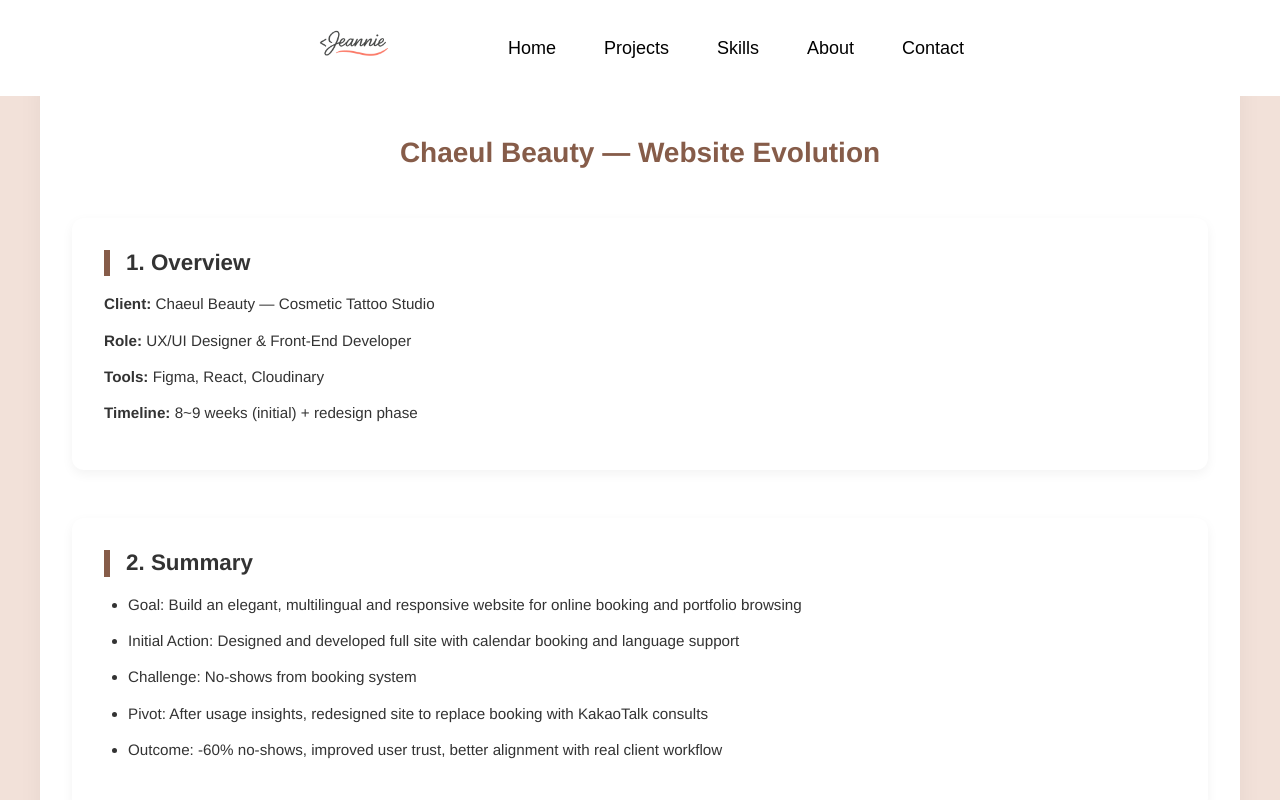
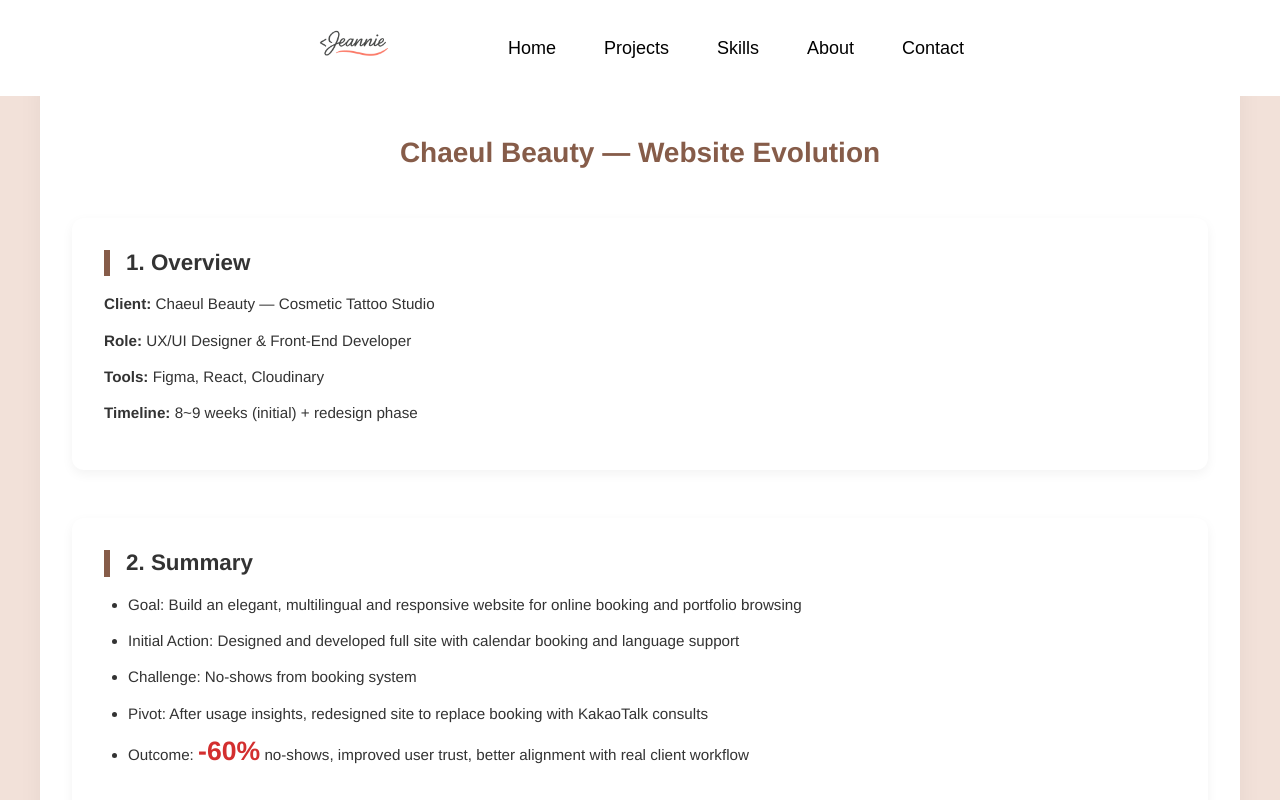
Before and after one commit to Mijincode/jeannie-portfolio, a React (Create React App) app: page /projects/chaeul-beauty in a window 1280 px wide. Shown: the top 800 px of the page. Built offline with nearby package versions, Linux system fonts and the light colour scheme.

Commit message:
Add Counter

```diff
--- a/src/components/pages/ChaeulBeauty.css
+++ b/src/components/pages/ChaeulBeauty.css
@@ -79,6 +79,23 @@ body {
 .case-block-chaeul p {
   font-size: 0.95rem;
   margin-bottom: 0.75rem;
+}
+
+.stat-number {
+  color: #d32f2f;
+  font-size: 1.75em;
+  font-weight: 700;
+  line-height: 1;
+  font-variant-numeric: tabular-nums;
+}
+
+.blink {
+  animation: frutia-blink 280ms step-end infinite;
+}
+@keyframes frutia-blink {
+  50% {
+    opacity: 0;
+  }
 }
 
 .button-chaeul {
--- a/src/components/pages/ChaeulBeauty.js
+++ b/src/components/pages/ChaeulBeauty.js
@@ -2,6 +2,7 @@ import React from "react";
 import "./ChaeulBeauty.css";
 import projectData from "../ProjectData";
 import ProjectNav from "../ProjectNav";
+import Counter from "./Counter";
 
 export default function ChaeulBeauty() {
   const project = projectData["ChaeulBeauty"];
@@ -45,8 +46,20 @@ export default function ChaeulBeauty() {
               with KakaoTalk consults
             </li>
             <li>
-              Outcome: -60% no-shows, improved user trust, better alignment with
-              real client workflow
+              Outcome:{" "}
+              <strong>
+                <Counter
+                  to={60}
+                  prefix="-"
+                  suffix="%"
+                  hold={800}
+                  blinkDuration={1200}
+                  pauseAfterBlink={2000} // ← extra pause after the blink
+                  className="stat-number"
+                />{" "}
+              </strong>{" "}
+              no-shows, improved user trust, better alignment with real client
+              workflow
             </li>
           </ul>
         </div>
@@ -485,7 +498,17 @@ export default function ChaeulBeauty() {
           <h2>11. Impact</h2>
           <ul className="impact-metrics">
             <li>
-              <strong>No-show Rate ↓</strong>
+              <strong>
+                <Counter
+                  to={60}
+                  prefix="-"
+                  suffix="%"
+                  hold={800}
+                  blinkDuration={1200}
+                  pauseAfterBlink={2000} // ← extra pause after the blink
+                  className="stat-number"
+                />{" "}
+              </strong>
               <p>
                 Clients reported fewer missed bookings after the site redesign
                 and improved scheduling flow.
--- /dev/null
+++ b/src/components/pages/Counter.js
@@ -0,0 +1,75 @@
+import { useEffect, useRef, useState } from "react";
+
+const easeOutCubic = (t) => 1 - Math.pow(1 - t, 3);
+
+export default function Counter({
+  from = 0,
+  to = 60,
+  duration = 1500, // 0→60 animation time
+  hold = 800, // pause at 60 (ms)
+  blinkDuration = 1200, // blink at 60 (ms)
+  pauseAfterBlink = 2000, // extra pause after blinking (ms)
+  prefix = "-",
+  suffix = "%",
+  className = "",
+  style = {},
+}) {
+  const [value, setValue] = useState(from);
+  const [blinking, setBlinking] = useState(false);
+
+  const rafId = useRef(0);
+  const tHold = useRef(0);
+  const tBlink = useRef(0);
+  const tPost = useRef(0);
+
+  useEffect(() => {
+    let start = 0;
+
+    const run = (ts) => {
+      if (!start) start = ts;
+      const p = Math.min((ts - start) / duration, 1);
+      const n = Math.round(from + (to - from) * easeOutCubic(p));
+      setValue(n);
+
+      if (p < 1) {
+        rafId.current = requestAnimationFrame(run);
+      } else {
+        // reached 'to'
+        setValue(to);
+        // hold at 60
+        tHold.current = window.setTimeout(() => {
+          // blink at 60
+          setBlinking(true);
+          tBlink.current = window.setTimeout(() => {
+            setBlinking(false);
+            // pause (steady) after blink
+            tPost.current = window.setTimeout(() => {
+              start = 0;
+              setValue(from);
+              rafId.current = requestAnimationFrame(run);
+            }, pauseAfterBlink);
+          }, blinkDuration);
+        }, hold);
+      }
+    };
+
+    rafId.current = requestAnimationFrame(run);
+    return () => {
+      cancelAnimationFrame(rafId.current);
+      clearTimeout(tHold.current);
+      clearTimeout(tBlink.current);
+      clearTimeout(tPost.current);
+    };
+  }, [from, to, duration, hold, blinkDuration, pauseAfterBlink]);
+
+  return (
+    <span
+      className={`${className} ${blinking ? "blink" : ""}`}
+      style={{ fontVariantNumeric: "tabular-nums", ...style }}
+    >
+      {prefix}
+      {value}
+      {suffix}
+    </span>
+  );
+}
```
